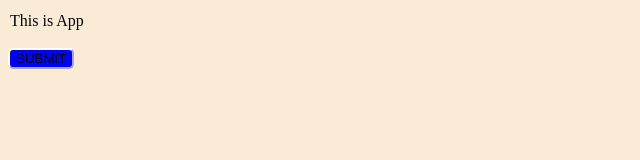
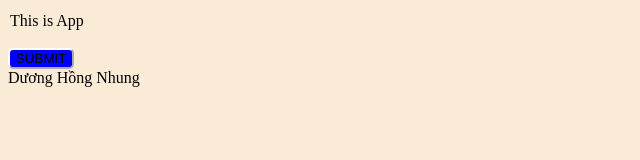
Before and after one commit to dungrs/gitbase, a plain HTML site: page index.html in a window 1280 px wide. Shown: the whole page, without its empty margins (0-640 px from the left). Drawn offline with Linux system fonts and the light colour scheme.

Commit message:
Update index.html

```diff
--- a/index.html
+++ b/index.html
@@ -10,5 +10,6 @@
 <body>
     <p>This is App</p>
     <button>SUBMIT</button>
+    <div>Dương Hồng Nhung</div>
 </body>
 </html>
```
